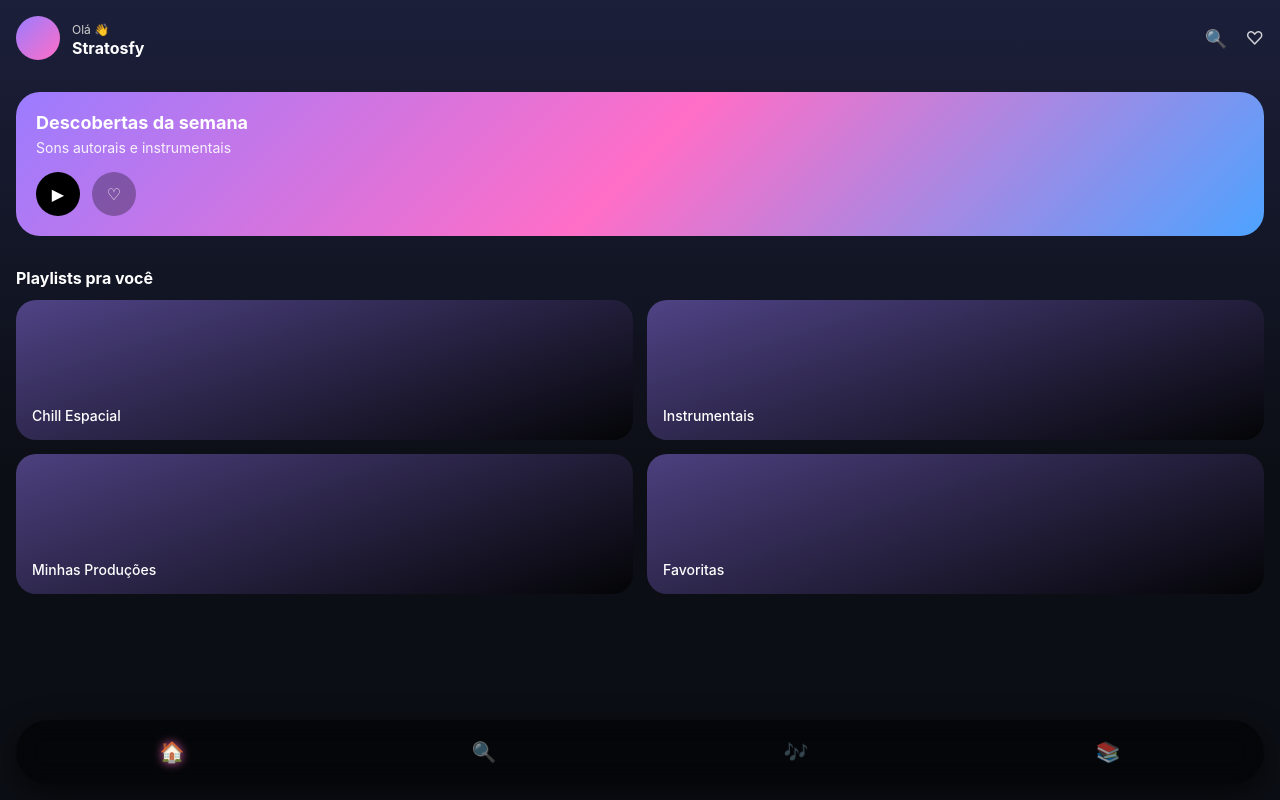
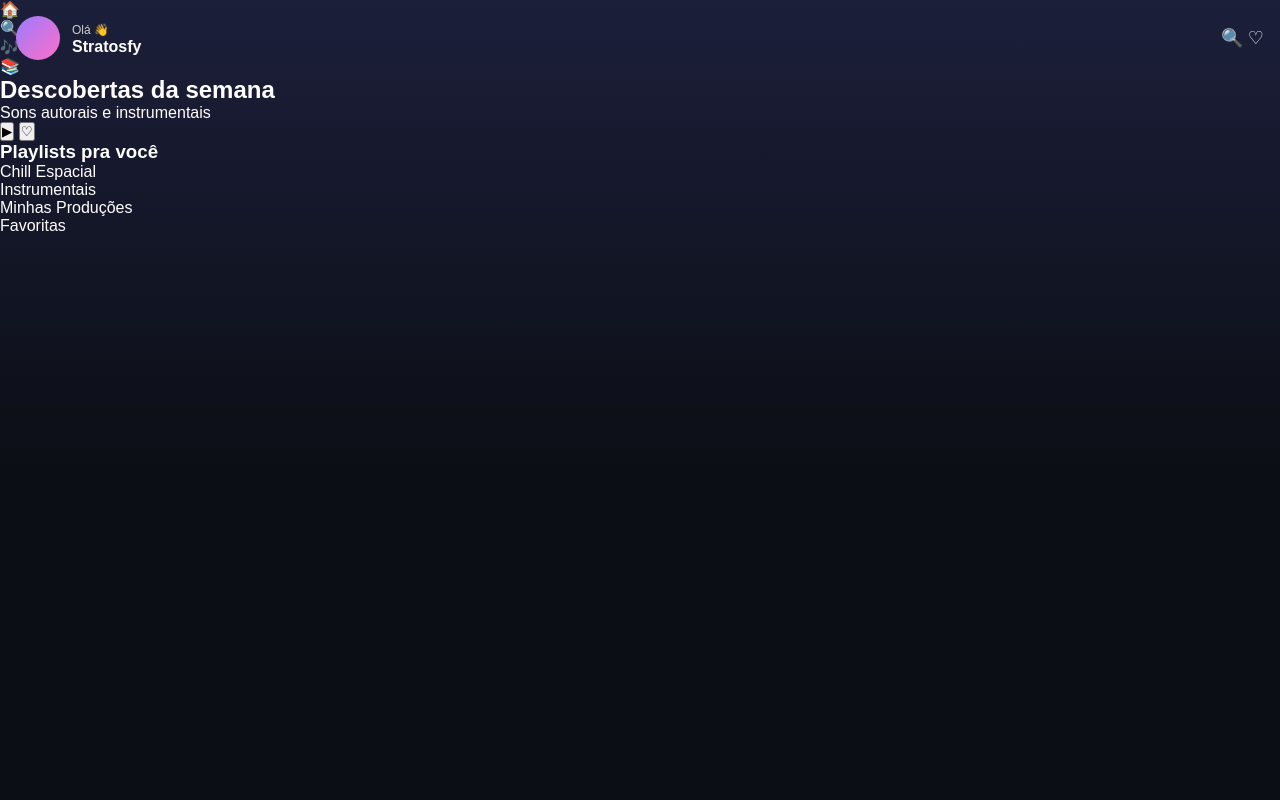
Before and after one commit to betteroneblip/Stratofy00, a plain HTML site: page index.html in a window 1280 px wide. Drawn offline with Linux system fonts and the light colour scheme.

Commit message:
style.css

```diff
--- a/style.css
+++ b/style.css
@@ -1,21 +1,40 @@
 /* RESET */
 * {
-  box-sizing: border-box;
   margin: 0;
   padding: 0;
+  box-sizing: border-box;
 }
 
 /* BASE */
 body {
-  font-family: 'Inter', Arial, sans-serif;
+  font-family: Arial, sans-serif;
   background: linear-gradient(
     180deg,
     #1c1f3a 0%,
     #0b0e14 60%
   );
-  color: #fff;
+  color: #ffffff;
   min-height: 100vh;
-  padding-bottom: 110px; /* espaço da bottom bar */
+  overflow-x: hidden;
+  padding-bottom: 120px; /* espaço da bottom bar */
+}
+
+/* ESCONDER COM ANIMAÇÃO */
+.hidden {
+  opacity: 0;
+  pointer-events: none;
+  visibility: hidden;
+}
+
+/* TELAS */
+#home,
+#playlist-screen {
+  position: absolute;
+  top: 0;
+  left: 0;
+  width: 100%;
+  min-height: 100vh;
+  transition: transform 0.35s ease, opacity 0.35s ease;
 }
 
 /* HEADER */
@@ -50,207 +69,4 @@ body {
 
 .header-icons span {
   font-size: 18px;
-  margin-left: 14px;
-  opacity: 0.8;
-}
-
-/* CARD DESTAQUE */
-.highlight {
-  margin: 16px;
-  border-radius: 24px;
-  background: linear-gradient(
-    135deg,
-    #9b7cff,
-    #ff6ec7,
-    #4da3ff
-  );
-  padding: 20px;
-}
-
-.highlight h2 {
-  font-size: 18px;
-  margin-bottom: 6px;
-}
-
-.highlight p {
-  font-size: 14px;
-  opacity: 0.9;
-}
-
-.actions {
-  margin-top: 16px;
-  display: flex;
-  gap: 12px;
-}
-
-.actions button {
-  border: none;
-  border-radius: 50%;
-  width: 44px;
-  height: 44px;
-  font-size: 16px;
-  cursor: pointer;
-}
-
-.play {
-  background: #000;
-  color: #fff;
-}
-
-.like {
-  background: rgba(0,0,0,0.3);
-  color: #fff;
-}
-
-/* SEÇÃO */
-.section {
-  padding: 16px;
-}
-
-.section h3 {
-  font-size: 16px;
-  margin-bottom: 12px;
-}
-
-/* GRID DE PLAYLISTS */
-.playlist-grid {
-  display: grid;
-  grid-template-columns: repeat(2, 1fr);
-  gap: 14px;
-}
-
-.playlist-card {
-  height: 140px;
-  border-radius: 20px;
-  padding: 16px;
-
-  background: linear-gradient(
-    160deg,
-    rgba(155,124,255,0.45),
-    rgba(0,0,0,0.7)
-  );
-
-  display: flex;
-  align-items: flex-end;
-
-  cursor: pointer;
-  transition: transform 0.25s ease, box-shadow 0.25s ease;
-}
-
-.playlist-card span {
-  font-size: 14px;
-  font-weight: 500;
-}
-
-.playlist-card:active {
-  transform: scale(0.96);
-}
-
-.playlist-card:hover {
-  box-shadow: 0 10px 30px rgba(155,124,255,0.35);
-}
-
-
-/* BOTTOM BAR (GLASSMORPHISM) */
-.bottom-bar {
-  position: fixed;
-  bottom: 16px;
-  left: 16px;
-  right: 16px;
-  height: 64px;
-
-  background: rgba(0,0,0,0.55);
-  backdrop-filter: blur(12px);
-  border-radius: 32px;
-
-  display: flex;
-  justify-content: space-around;
-  align-items: center;
-
-  box-shadow: 0 10px 30px rgba(0,0,0,0.6);
-}
-
-.nav-item {
-  font-size: 20px;
-  opacity: 0.6;
-}
-
-.nav-item.active {
-  opacity: 1;
-  color: #ff6ec7;
-  text-shadow: 0 0 10px rgba(255,110,199,0.8);
-}
-
-.hidden {
-  display: none;
-}
-
-/* TELA DE PLAYLIST */
-.playlist-header {
-  display: flex;
-  align-items: center;
-  gap: 12px;
-  padding: 16px;
-}
-
-.playlist-header button {
-  background: none;
-  border: none;
-  color: white;
-  font-size: 20px;
-  cursor: pointer;
-}
-
-.playlist-header h2 {
-  font-size: 18px;
-}
-
-.playlist-content {
-  padding: 16px;
-  opacity: 0.8;
-}
-
-/* TRANSIÇÕES ENTRE TELAS */
-#home,
-#playlist-screen {
-  position: absolute;
-  top: 0;
-  left: 0;
-  width: 100%;
-  min-height: 100vh;
-  transition: transform 0.35s ease, opacity 0.35s ease;
-}
-
-/* HOME - estado normal */
-#home {
-  transform: translateX(0);
-  opacity: 1;
-}
-
-/* HOME - saindo */
-#home.exit {
-  transform: translateX(-40%);
-  opacity: 0;
-}
-
-/* PLAYLIST - escondida à direita */
-#playlist-screen {
-  background: linear-gradient(
-    180deg,
-    #1c1f3a 0%,
-    #0b0e14 60%
-  );
-  transform: translateX(100%);
-  opacity: 0;
-}
-
-/* PLAYLIST - entrando */
-#playlist-screen.show {
-  transform: translateX(0);
-  opacity: 1;
-}
-
-/* Classe hidden continua existindo */
-.hidden {
-  display: none;
-}
+  margin-l
```
